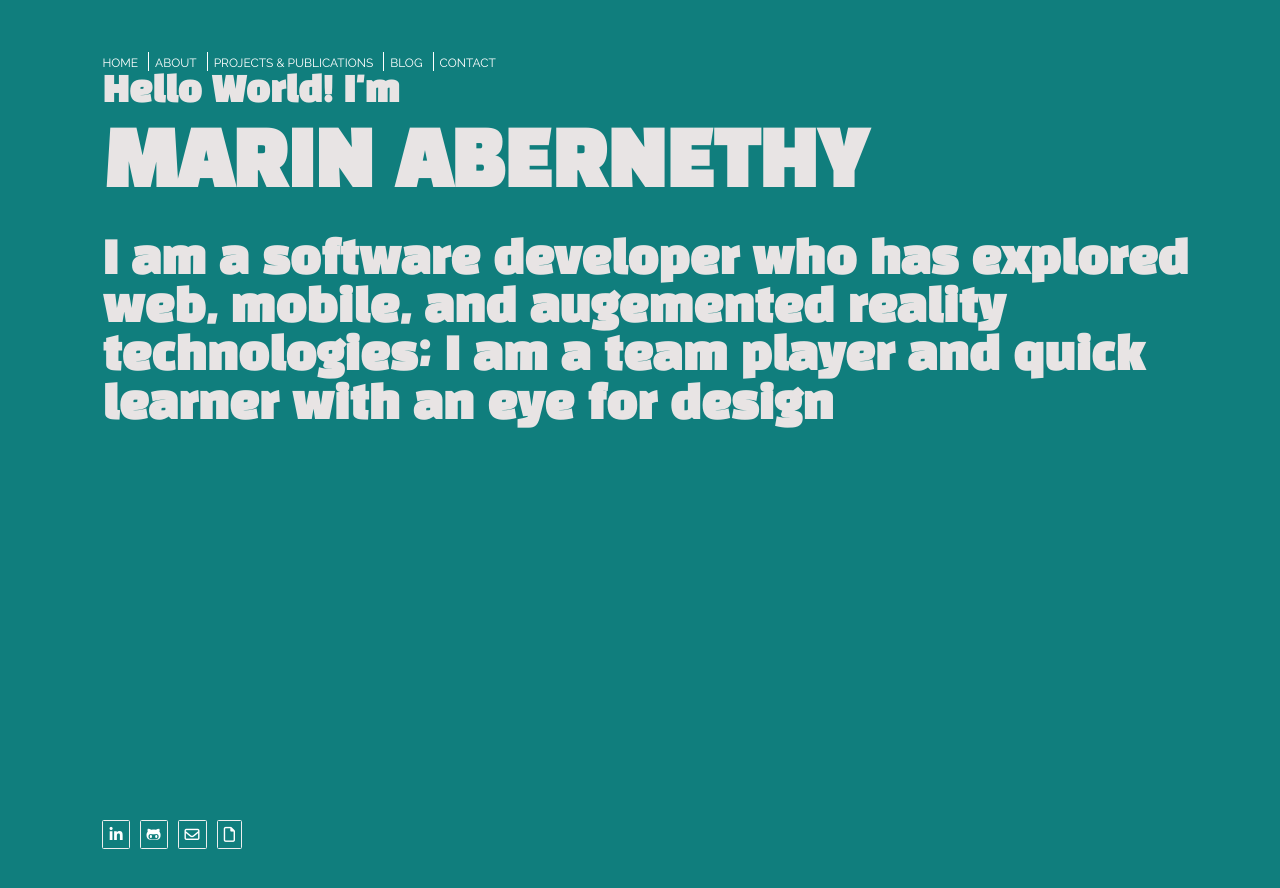
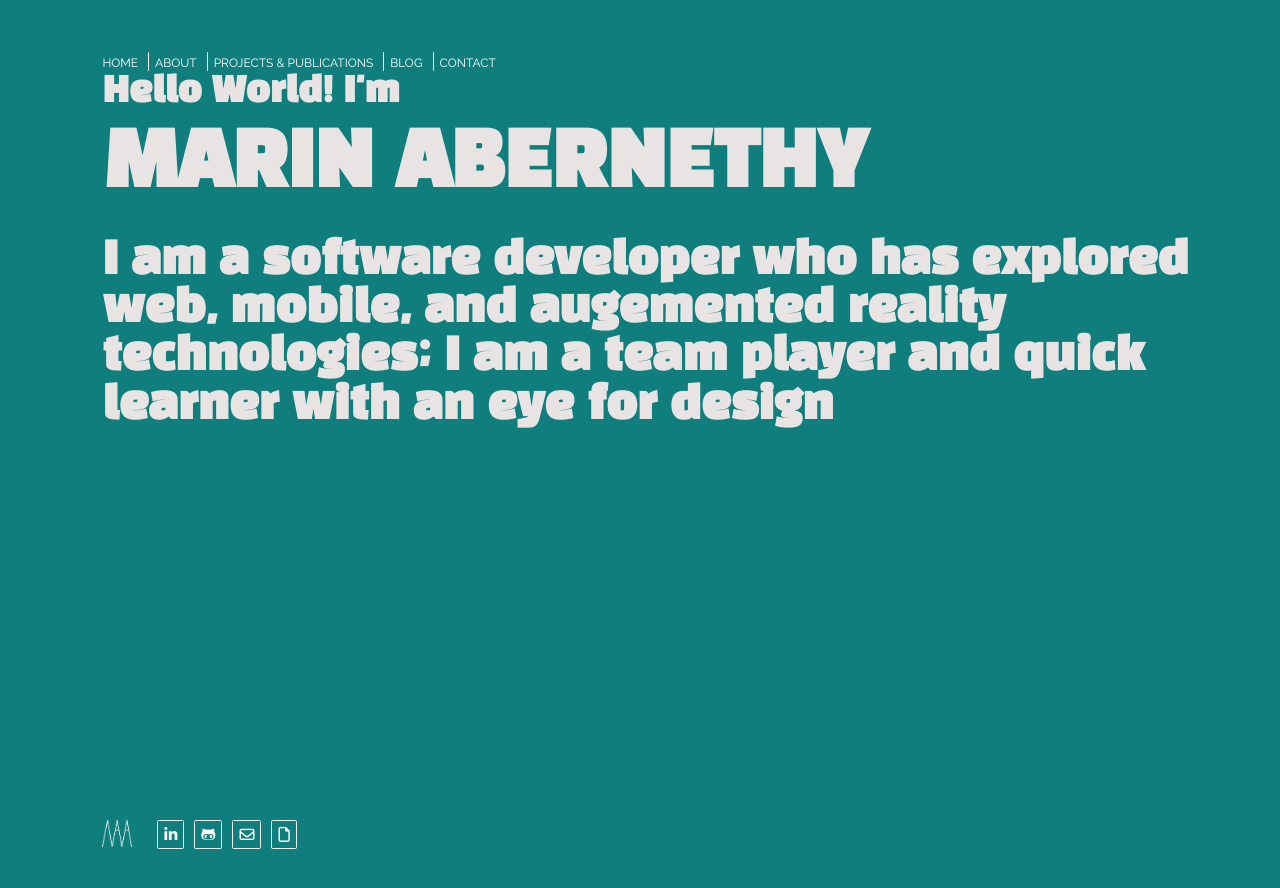
Before and after one commit to maabernethy/maabernethy.github.io, a Jekyll site: the page built from blog.md, in a window 1280 px wide. Shown: the top 888 px of the page. Built offline with Jekyll 4.4.1, drawn with Linux system fonts in a browser that asks for light colours; nearby versions of some CDN libraries; library files that are not in the unit come from our copies.

Commit message:
Add logo to footer

```diff
--- a/_includes/footer.html
+++ b/_includes/footer.html
@@ -1,5 +1,10 @@
 <footer>
   <div class="container">
+    <span>
+      <a href="{{site.baseurl}}/home">
+        <img src="/assets/images/logo.png" align="top"></img>
+      </a>
+    </span>
     <span>
       <a href="https://www.linkedin.com/in/marin-abernethy/" target="_blank"><i class="fab fa-linkedin-in fa-border"></i></a>
     </span>
--- a/_sass/layout.scss
+++ b/_sass/layout.scss
@@ -53,10 +53,14 @@ footer {
 
   span {
     margin: 0 .2em 0 .2em;
+
+    img {
+      width: 30px;
+    }
   }
 
   span:first-child {
-    margin: 0 .2em 0 0;
+    margin: 0 1.2em 0 0;
   }
 }
 
```
Also changed, not shown: assets/images/logo.png.
